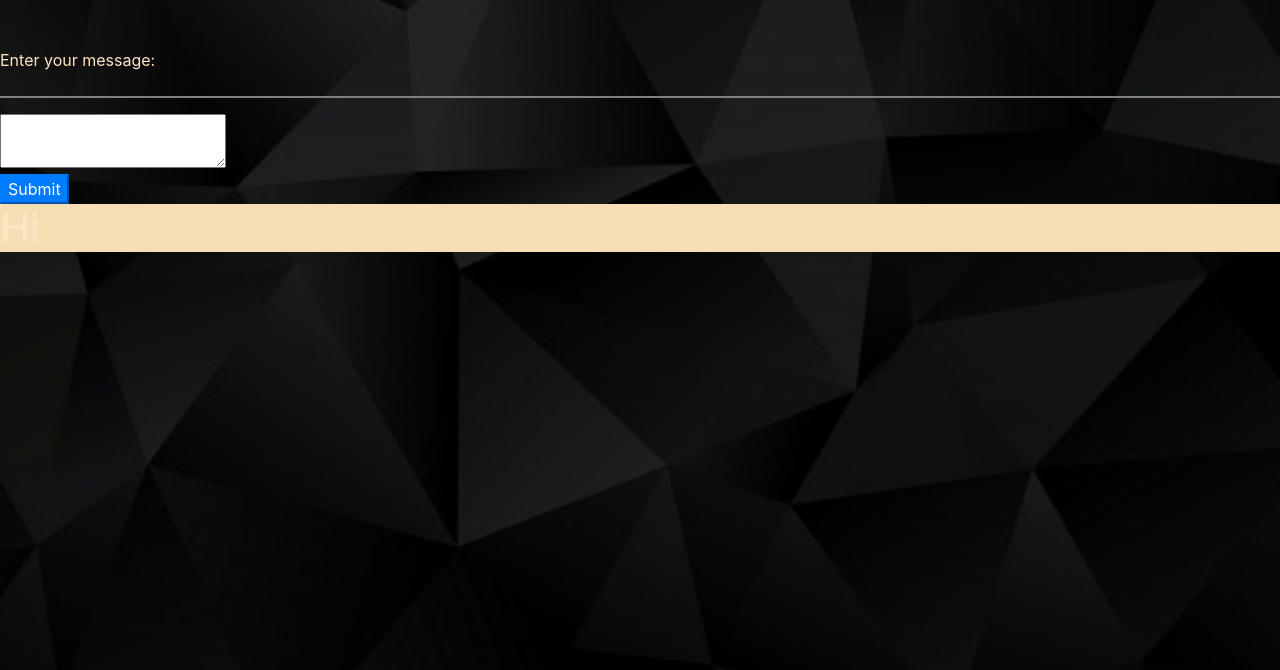
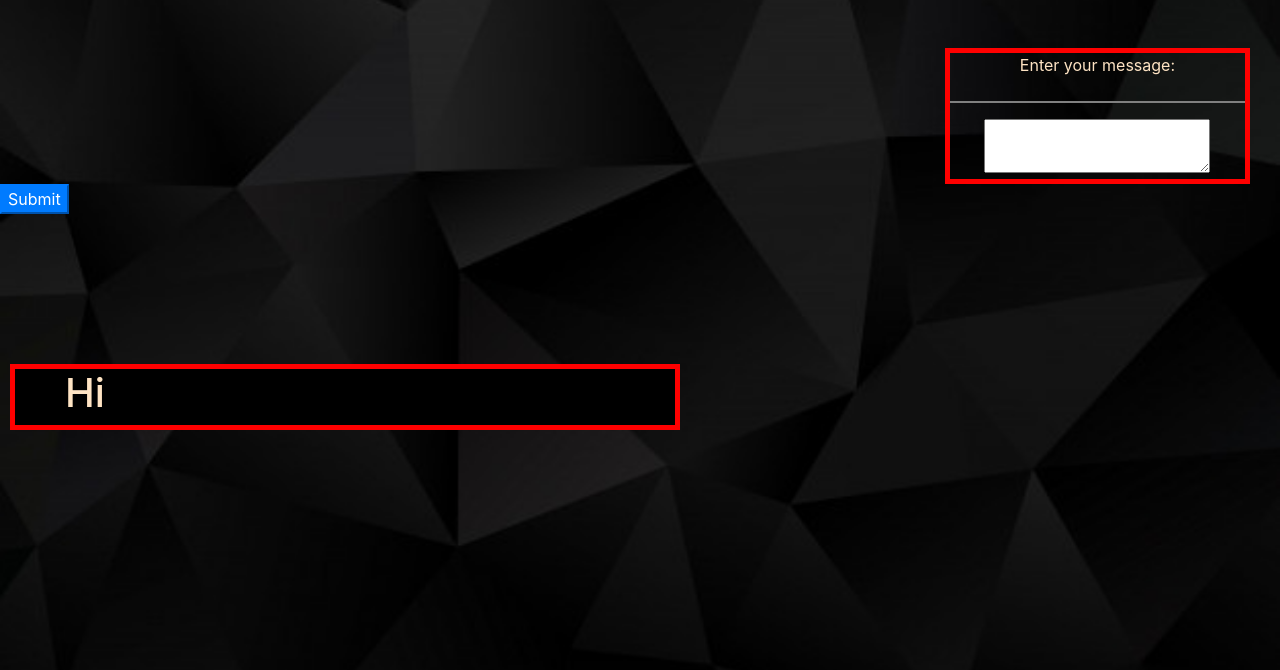
Before and after one commit to kamperemu/text-messaging-app, a Flask app: template templates/roomFinal.html in a window 1280 px wide. Shown: the part 56-726 px from the top of the page. Run offline with Flask 2, Linux system fonts and the light colour scheme; the template is opened without the code that fills it: most values are stand-ins (such as "Sample title", 1, 10 or a date in 2020).

Commit message:
minor changes

```diff
--- a/static/style.css
+++ b/static/style.css
@@ -68,10 +68,24 @@ hr{
 }
 
 .formMsg{
-    margin-right: 0cm;
+    margin-left: 25cm;
+    margin-right: 30px;
+    text-align: center;
+    border-width: 5px;
+    border-style: solid;
+    border-color: red;
+    position: relative;
 }
 
 .dispMsg{
-    background-color:wheat;
+    border-width: 5px;
+    border-style: solid;
+    border-color: red;
+    background-color:black;
+    padding-left: 50px;
+    margin-right: 600px;
+    margin-left:10px;
     text-align: left;
+    position: relative;
+    top:150px;
 }
--- a/test.py
+++ b/test.py
@@ -8,6 +8,6 @@ db = sql.connect(
     )
 
 cursor = db.cursor()
-cursor.execute('SHOW TABLES')
+cursor.execute('SELECT users,message from t_test')
 data = cursor.fetchall()
 print(data)
```
